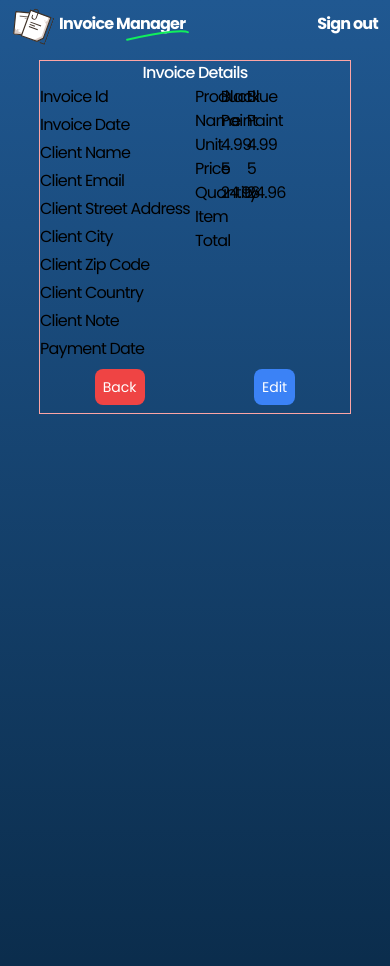
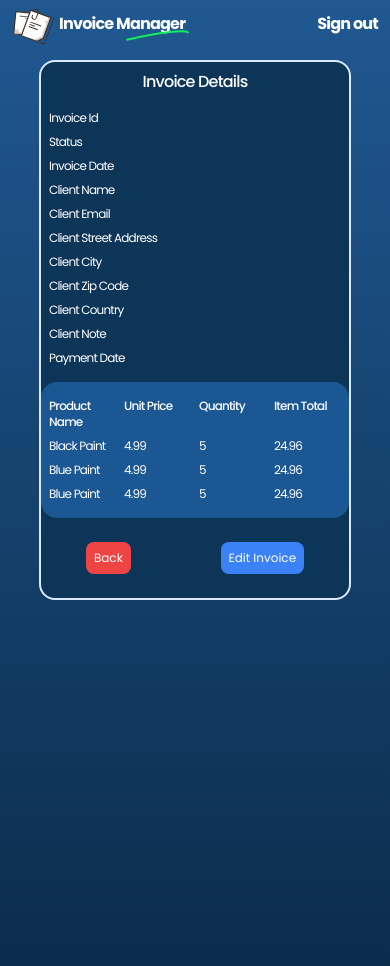
Before and after one commit to torbilote/vue3-invoice-app-v2, a Vue app: page /details/1 in a window 390 px wide. Shown: the top 966 px of the page. Built offline with nearby package versions, Linux system fonts and the light colour scheme.

Commit message:
Finished Home, AddInvoice, InvoiceDetails visually and responsively.
Finished Home, AddInvoice, InvoiceDetails visually and responsively.

```diff
--- a/src/components/InvoiceListHeader.vue
+++ b/src/components/InvoiceListHeader.vue
@@ -61,7 +61,7 @@
       </svg>
     </div>
     <div class="absolute mb-1 right-0 w-14 h-4 -top-1 sm:h-5 md:h-6 md:top-0 lg:h-7 lg:-top-1 xl:h-8 xl:-top-2">
-      <svg class="absolute right-0 h-full w-auto" width="29" height="28" viewBox="0 0 29 28" fill="none" xmlns="http://www.w3.org/2000/svg">
+      <svg class="absolute right-0 h-full w-auto cursor-pointer" width="29" height="28" viewBox="0 0 29 28" fill="none" xmlns="http://www.w3.org/2000/svg">
         <g id="a0">
           <g id="a3">
             <path id="Vector" d="M15 28C11.26 28 7.74499 26.544 5.10099 23.899C0.778991 19.578 -0.247006 13.025 2.54699 7.595C2.79999 7.104 3.40199 6.911 3.89399 7.163C4.38499 7.415 4.57899 8.018 4.32599 8.51C1.93099 13.165 2.80999 18.781 6.51499 22.485C8.78099 24.752 11.794 26 15 26C18.205 26 21.219 24.752 23.485 22.485C25.751 20.218 27 17.205 27 14C27 10.794 25.752 7.781 23.485 5.515C21.218 3.249 18.206 2 15 2C11.794 2 8.78099 3.249 6.51499 5.515C6.12399 5.906 5.49199 5.906 5.10099 5.515C4.70999 5.124 4.70999 4.492 5.10099 4.101C7.74499 1.457 11.26 0 15 0C18.74 0 22.256 1.457 24.899 4.101C27.544 6.745 29 10.26 29 14C29 17.739 27.544 21.255 24.899 23.899C22.256 26.544 18.74 28 15 28Z" fill="#11EF5C" />
--- a/src/components/TheHeader.vue
+++ b/src/components/TheHeader.vue
@@ -1,8 +1,8 @@
 <template>
   <header class="w-screen flex flex-row flex-nowrap h-10 sm:h-16 md:h-16 lg:h-20 xl:h-24">
     <div class="flex-auto flex flex-row flex-nowrap items-center justify-start mt-2 ml-3 sm:ml-5 md:ml-5 lg:ml-6 xl:ml-7">
-      <img class="max-h-full w-auto transform rotate-20" src="../assets/background_invoice.svg" alt="" />
-      <div class="relative ml-2 sm:ml-4 md:ml-4 lg:ml-5 xl:ml-6">
+      <img class="max-h-full w-auto transform rotate-20 cursor-pointer" src="../assets/background_invoice.svg" alt="" />
+      <div class="relative ml-2 sm:ml-4 md:ml-4 lg:ml-5 xl:ml-6 cursor-pointer">
         <h1 class="relative z-10 text-base text-white font-bold sm:text-xl md:text-xl lg:text-3xl xl:text-5xl">Invoice Manager</h1>
         <svg class="absolute z-20 w-1/2 -right-1 top-1 sm:top-3 md:top-3 lg:top-6 xl:top-10" width="232" height="39" viewBox="0 0 232 39" fill="none" xmlns="http://www.w3.org/2000/svg">
           <path d="M4 35C159.893 -1.35364 218.289 1.63977 228 7.68067" stroke="#11EF5C" stroke-width="7" stroke-linecap="round" stroke-linejoin="round" />
@@ -10,7 +10,7 @@
       </div>
     </div>
     <div class="flex-auto flex flex-row flex-nowrap items-center justify-end mt-2 mr-3 sm:mr-5 md:mr-5 lg:mr-6 xl:mr-7">
-      <p class="text-base text-white font-bold sm:text-xl md:text-xl lg:text-xl xl:text-xl">Sign out</p>
+      <p class="text-base text-white font-bold sm:text-xl md:text-xl lg:text-xl xl:text-xl cursor-pointer">Sign out</p>
     </div>
   </header>
 </template>
--- a/src/router/index.js
+++ b/src/router/index.js
@@ -1,5 +1,5 @@
 import { createRouter, createWebHistory } from 'vue-router';
-// import Home from '../views/Home.vue';
+import Home from '../views/Home.vue';
 import InvoiceDetails from '../views/InvoiceDetails.vue';
 import AddInvoice from '../views/AddInvoice.vue';
 import EditInvoice from '../views/EditInvoice.vue';
@@ -8,7 +8,7 @@ const routes = [
   {
     path: '/',
     name: 'Home',
-    component: InvoiceDetails,
+    component: Home,
     meta: {
       title: 'Home',
     },
--- a/src/views/AddInvoice.vue
+++ b/src/views/AddInvoice.vue
@@ -16,7 +16,7 @@
       <h3 class="mt-5 text-sm text-white text-left font-medium">Products</h3>
       <InvoiceProduct />
       <div class="mt-3 flex justify-start">
-        <svg class="h-auto w-7" width="29" height="28" viewBox="0 0 29 28" fill="none" xmlns="http://www.w3.org/2000/svg">
+        <svg class="h-auto w-7 cursor-pointer" width="29" height="28" viewBox="0 0 29 28" fill="none" xmlns="http://www.w3.org/2000/svg">
           <g id="a0">
             <g id="a3">
               <path id="Vector" d="M15 28C11.26 28 7.74499 26.544 5.10099 23.899C0.778991 19.578 -0.247006 13.025 2.54699 7.595C2.79999 7.104 3.40199 6.911 3.89399 7.163C4.38499 7.415 4.57899 8.018 4.32599 8.51C1.93099 13.165 2.80999 18.781 6.51499 22.485C8.78099 24.752 11.794 26 15 26C18.205 26 21.219 24.752 23.485 22.485C25.751 20.218 27 17.205 27 14C27 10.794 25.752 7.781 23.485 5.515C21.218 3.249 18.206 2 15 2C11.794 2 8.78099 3.249 6.51499 5.515C6.12399 5.906 5.49199 5.906 5.10099 5.515C4.70999 5.124 4.70999 4.492 5.10099 4.101C7.74499 1.457 11.26 0 15 0C18.74 0 22.256 1.457 24.899 4.101C27.544 6.745 29 10.26 29 14C29 17.739 27.544 21.255 24.899 23.899C22.256 26.544 18.74 28 15 28Z" fill="#11EF5C" />
@@ -32,8 +32,8 @@
       </div>
       <InvoiceAttribute :htmlType="'input'" :htmlId="'invoiceTotal'" :inputType="'number'" :labelText="'Invoice Total'" :disabled="true" />
       <div class="flex flex-row mt-10 mb-5 gap-x-2 h-10 justify-between">
-        <TheButton class="text-white text-sm px-2 py-2 sm:w-36" :buttonColor="'red'" :buttonTitle="'Cancel'" />
-        <TheButton class="text-white text-sm px-2 py-2 sm:w-36" :buttonColor="'blue'" :buttonTitle="'Create Invoice'" />
+        <TheButton class="text-white text-sm px-2 py-2 sm:w-36 hover:bg-red-400" :buttonColor="'red'" :buttonTitle="'Cancel'" />
+        <TheButton class="text-white text-sm px-2 py-2 sm:w-36 hover:bg-blue-400" :buttonColor="'blue'" :buttonTitle="'Create Invoice'" />
       </div>
     </div>
   </form>
--- a/src/views/InvoiceDetails.vue
+++ b/src/views/InvoiceDetails.vue
@@ -1,9 +1,10 @@
 <template>
-  <section class="mt-5 border border-red-300 mx-auto w-4/5 lg:w-3/5">
-    <h2 class="text-base text-white text-center font-medium sm:text-lg lg:text-xl xl:text-2xl">Invoice Details</h2>
-    <div class="flex flex-row">
-      <div class="w-1/2 mb-2 flex flex-col gap-y-1">
+  <section class="mt-5 border-2 border-blue-100 mx-auto w-4/5 lg:w-3/5 bg-blue-invoice-details rounded-2xl">
+    <h2 class="text-base text-white text-center font-medium mt-2 sm:text-lg lg:text-xl xl:text-2xl">Invoice Details</h2>
+    <div class="flex flex-col md:flex-row">
+      <div class="flex flex-col gap-y-2 text-xs text-white sm:text-base md:text-lg my-4 ml-2 md:w-1/2">
         <p class="">Invoice Id</p>
+        <p class="">Status</p>
         <p class="">Invoice Date</p>
         <p class="">Client Name</p>
         <p class="">Client Email</p>
@@ -14,21 +15,28 @@
         <p class="">Client Note</p>
         <p class="">Payment Date</p>
       </div>
-      <div class="w-1/2 mb-2">
-        <ul class="grid grid-cols-6">
-          <li class="">
+      <div class="bg-blue-list-items rounded-2xl md:mt-4 md:w-1/2 h-full max-h-">
+        <div class="text-xs text-white sm:text-base md:text-base my-4 ml-2">
+          <ul class="flex flex-col gap-y-2">
+            <li class="grid grid-cols-4 font-medium">
               <p>Product Name</p>
               <p>Unit Price</p>
               <p>Quantity</p>
               <p>Item Total</p>
             </li>
-          <li class="">
+            <li class="grid grid-cols-4">
               <p>Black Paint</p>
               <p>4.99</p>
               <p>5</p>
               <p>24.96</p>
             </li>
-          <li class="">
+            <li class="grid grid-cols-4">
+              <p>Blue Paint</p>
+              <p>4.99</p>
+              <p>5</p>
+              <p>24.96</p>
+            </li>
+            <li class="grid grid-cols-4">
               <p>Blue Paint</p>
               <p>4.99</p>
               <p>5</p>
@@ -37,10 +45,11 @@
           </ul>
         </div>
       </div>
+    </div>
 
-    <div class="mb-2 flex flex-row justify-around">
-      <TheButton class="text-white text-sm px-2 py-2 sm:w-36" :buttonColor="'red'" :buttonTitle="'Back'" />
-      <TheButton class="text-white text-sm px-2 py-2 sm:w-36" :buttonColor="'blue'" :buttonTitle="'Edit'" />
+    <div class="flex flex-row justify-around my-6">
+      <TheButton class="text-xs text-white sm:text-base md:text-lg px-2 py-2 sm:w-36 hover:bg-red-400" :buttonColor="'red'" :buttonTitle="'Back'" />
+      <TheButton class="text-xs text-white sm:text-base md:text-lg px-2 py-2 sm:w-36 hover:bg-blue-400" :buttonColor="'blue'" :buttonTitle="'Edit Invoice'" />
     </div>
   </section>
 </template>
--- a/tailwind.config.js
+++ b/tailwind.config.js
@@ -5,6 +5,7 @@ module.exports = {
     backgroundColor: (theme) => ({
       ...theme('colors'),
       'blue-filters': '#0d3558',
+      'blue-invoice-details': '#0d3558',
       'blue-list-items': '#1b5792',
       'blue-attributes': '#1b5792',
       'blue-products': '#082743',
```
Lines whose indentation alone changed are shown as unchanged.
